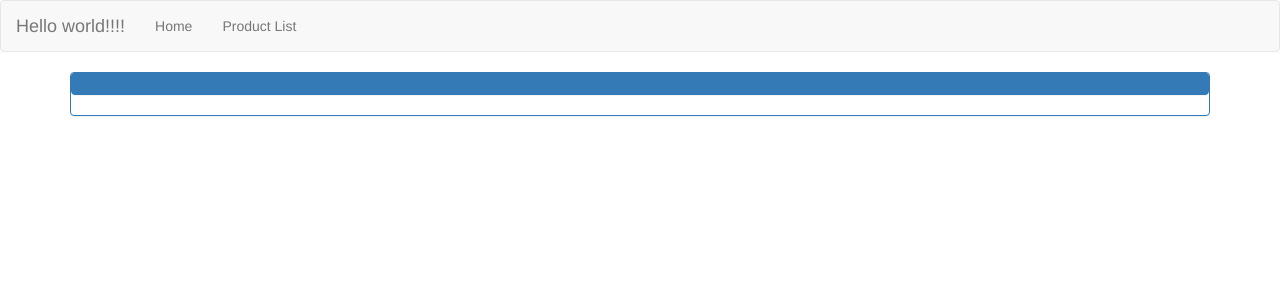
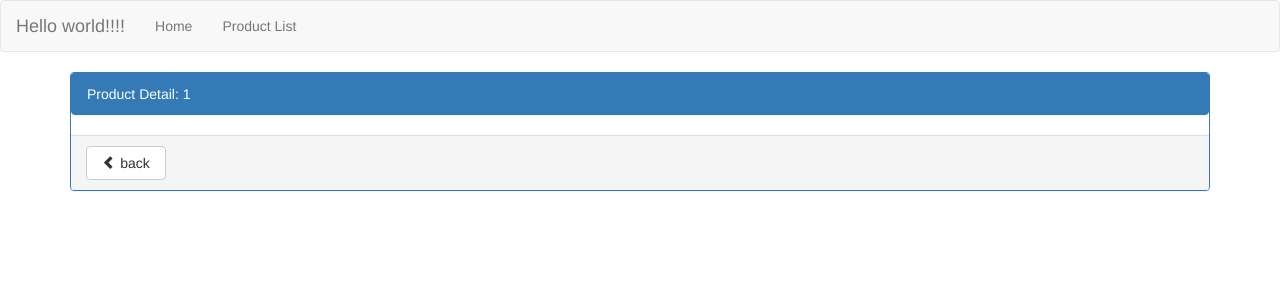
Before and after one commit to MjAcharya/Angular-Demo, an Angular app: page /product/1 in a window 1280 px wide. Shown: the top 300 px of the page. Built offline with nearby package versions, Linux system fonts and the light colour scheme.

Commit message:
add the link to the product name

```diff
--- a/src/app/products/product-details.component.html
+++ b/src/app/products/product-details.component.html
@@ -2,4 +2,9 @@
     <div class='panel panel-heading'>
         {{pageTitle}}
     </div>
+    <div class='panel-footer'>
+        <a class='btn btn-default' (click)='onBack()' style='width:80px'>
+            <i class='glyphicon glyphicon-chevron-left'></i> back
+        </a>
+    </div>
 </div>
--- a/src/app/products/product-details.component.ts
+++ b/src/app/products/product-details.component.ts
@@ -1,10 +1,24 @@
 import { IProduct } from "./product";
-import { Component } from "@angular/core";
+import { Component, OnInit } from "@angular/core";
+import { ActivatedRoute, Router } from "../../../node_modules/@angular/router";
 
 @Component({
-    templateUrl:'product-details.component.html'
+    templateUrl: 'product-details.component.html'
 })
-export class ProductDetailsComponent{
+export class ProductDetailsComponent implements OnInit {
+    ngOnInit(): void {
+        let id = +this._route.snapshot.params['id'];
+        this.pageTitle += ': ' + id;
+    }
     product: IProduct;
-    productTitle: string = 'Hello world!!!';
+    pageTitle: string = 'Product Detail';
+
+    constructor(private _route: ActivatedRoute,
+        private _router: Router) {
+
+    }
+
+    onBack(): void{
+        this._router.navigate(['/products']);
+    }
 }
--- a/src/app/products/product-list.component.html
+++ b/src/app/products/product-list.component.html
@@ -34,11 +34,12 @@
                     <tr *ngFor='let product of products | productFilter:listFilter'>
                         <td>
                             <div *ngIf=setButton>
-                                <img [style.width.px]=imageWidth [style.margin.px]=imageMargin [src]='product.imageUrl'
-                                    [title]=product.productName />
+                                <img [style.width.px]=imageWidth [style.margin.px]=imageMargin [src]='product.imageUrl' [title]=product.productName />
                             </div>
                         </td>
-                        <td>{{ product.productName }}</td>
+                        <td>
+                            <a [routerLink]="['/product',product.productId]">{{ product.productName }}</a>
+                        </td>
                         <td>{{ product.productCode }}</td>
                         <td>{{ product.releaseDate }}</td>
                         <td>{{ product.price | currency:'INR' }}</td>
```
